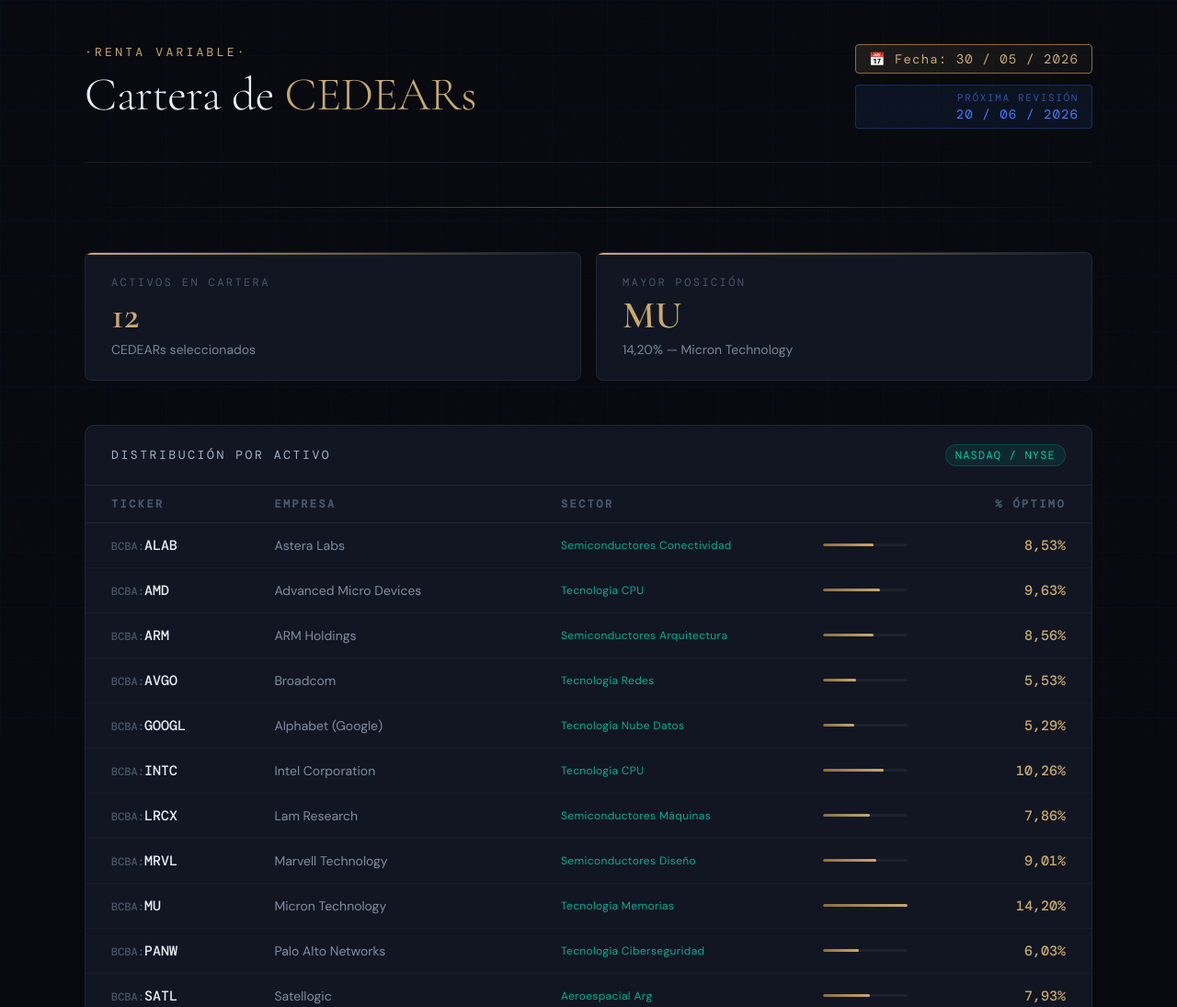
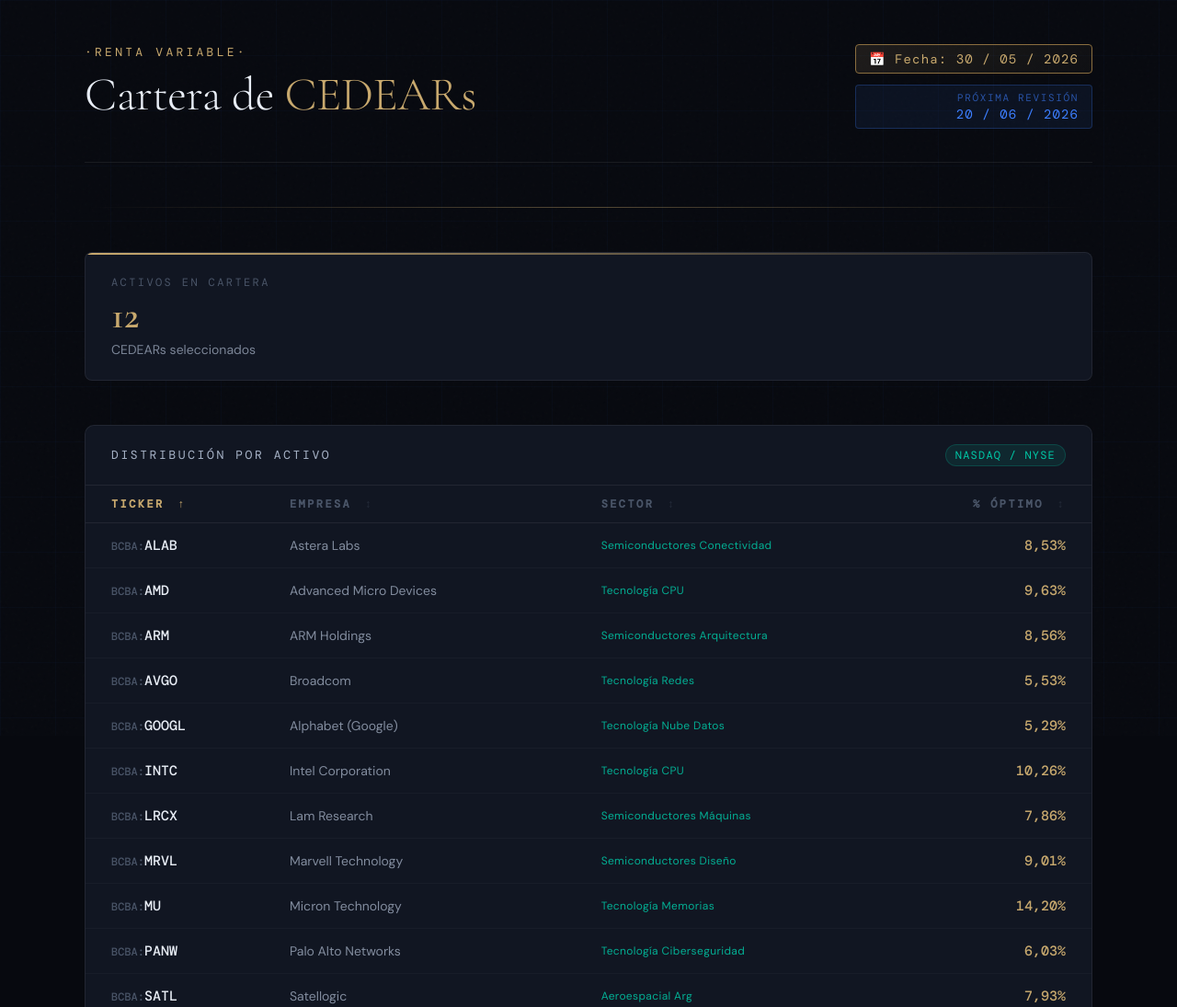
Before and after one commit to raulbrandellero/cedears, a plain HTML site: page index.html in a window 1280 px wide. Shown: the top 1095 px of the page at 92% size. Drawn offline with nearby package versions, Linux system fonts and the light colour scheme; a web font is replaced by a local one.

Commit message:
Add files via upload

```diff
--- a/index.html
+++ b/index.html
@@ -141,7 +141,7 @@
     /* ── Summary KPIs ── */
     .kpi-row {
       display: grid;
-      grid-template-columns: repeat(2, 1fr);
+      grid-template-columns: repeat(1, 1fr);
       gap: 16px;
       margin-bottom: 48px;
       animation: fadeUp 0.8s 0.15s ease both;
@@ -248,6 +248,22 @@
       border-bottom: 1px solid var(--border);
     }
     thead th:last-child { text-align: right; }
+
+    thead th.sortable {
+      cursor: pointer;
+      user-select: none;
+      transition: color 0.2s;
+    }
+    thead th.sortable:hover { color: var(--silver); }
+    thead th.sortable.active { color: var(--gold); }
+    thead th.sortable .sort-icon {
+      display: inline-block;
+      margin-left: 5px;
+      opacity: 0.35;
+      font-style: normal;
+      transition: opacity 0.2s;
+    }
+    thead th.sortable.active .sort-icon { opacity: 1; }
 
     tbody tr {
       border-bottom: 1px solid rgba(255,255,255,0.03);
@@ -512,11 +528,7 @@
       <p class="value">12</p>
       <p class="sub">CEDEARs seleccionados</p>
     </div>
-    <div class="kpi-card">
-      <p class="label">Mayor Posición</p>
-      <p class="value" id="maxTicker">--</p>
-      <p class="sub" id="maxSub">--</p>
-    </div>
+
   </div>
 
   <div class="main-grid">
@@ -529,18 +541,16 @@
       <table id="alloc-table">
         <thead>
           <tr>
-            <th>Ticker</th>
-            <th>Empresa</th>
-            <th>Sector</th>
-            <th></th>
-            <th>% Óptimo</th>
+            <th class="sortable active" id="th-ticker">Ticker <em class="sort-icon">↑</em></th>
+            <th class="sortable" id="th-company">Empresa <em class="sort-icon">↕</em></th>
+            <th class="sortable" id="th-sector">Sector <em class="sort-icon">↕</em></th>
+            <th class="sortable" id="th-pct">% Óptimo <em class="sort-icon">↕</em></th>
           </tr>
         </thead>
         <tbody id="table-body"></tbody>
         <tfoot>
           <tr>
             <td colspan="3" class="total-label">Total Cartera</td>
-            <td></td>
             <td class="total-pct">100,00%</td>
           </tr>
         </tfoot>
@@ -550,7 +560,7 @@
     <div class="chart-panel">
       <div class="panel-header">
         <span class="panel-title">Composición Visual</span>
-        <span class="panel-tag">Activos</span>
+        <span class="panel-tag">Sectores</span>
       </div>
       <div class="chart-inner">
         <div class="chart-canvas-wrap">
@@ -604,45 +614,73 @@
   ];
 
   // ── Cómputo Dinámico de KPIs ──
-  const maxPosition = data.reduce((max, asset) => asset.pct > max.pct ? asset : max, data[0]);
   document.querySelector('.kpi-row .kpi-card:nth-child(1) .value').innerText = data.length;
-  document.querySelector('#maxTicker').innerText = maxPosition.ticker;
-  document.querySelector('#maxSub').innerHTML = `${maxPosition.pct.toFixed(2).replace('.', ',')}% — ${maxPosition.company}`;
 
-  // ── Tabla de distribución con barras proporcionales al mayor peso (máx 14.20% ≈ 100% de la barra) ──
+  // ── Tabla de distribución con orden interactivo ──
   const tbody = document.getElementById('table-body');
-  const maxPct = Math.max(...data.map(d => d.pct)); // 14.20%
+  let sortKey = 'ticker';
+  let sortDir = 1;
 
-  data.forEach((row, i) => {
+  const thDefs = [
+    { id: 'th-ticker',  key: 'ticker' },
+    { id: 'th-company', key: 'company' },
+    { id: 'th-sector',  key: 'sector' },
+    { id: 'th-pct',     key: 'pct' },
+  ];
+
+  function renderTable() {
+    const sorted = [...data].sort((a, b) => {
+      if (sortKey === 'pct') return sortDir * (a.pct - b.pct);
+      return sortDir * a[sortKey].localeCompare(b[sortKey]);
+    });
+    tbody.innerHTML = '';
+    sorted.forEach(row => {
       const tr = document.createElement('tr');
-    // La barra se escala respecto al activo de mayor porcentaje (MU con 14.20%)
-    const barPercentage = (row.pct / maxPct) * 100;
-    // Formateo de números con coma decimal (estilo local)
       const pctFormatted = row.pct.toFixed(2).replace('.', ',');
       tr.innerHTML = `
         <td class="ticker"><span class="prefix">BCBA:</span>${row.ticker}</td>
         <td class="company-cell" style="font-family:var(--font-sans);font-size:14px;color:var(--silver);opacity:0.75">${row.company}</td>
         <td class="sector-cell" style="font-family:var(--font-sans);font-size:12px;color:var(--accent2);opacity:0.85;letter-spacing:0.03em">${row.sector}</td>
-      <td class="bar-cell">
-        <div class="bar-track">
-          <div class="bar-fill" style="width:0%" data-w="${barPercentage}%"></div>
-        </div>
-      </td>
         <td class="pct">${pctFormatted}%</td>
       `;
       tbody.appendChild(tr);
     });
+  }
 
-  // Animación de las barras horizontales
-  requestAnimationFrame(() => {
-    setTimeout(() => {
-      document.querySelectorAll('.bar-fill').forEach(el => {
-        if (el.dataset.w) el.style.width = el.dataset.w;
+  function updateHeaders() {
+    thDefs.forEach(({ id, key }) => {
+      const th = document.getElementById(id);
+      const icon = th.querySelector('.sort-icon');
+      if (key === sortKey) {
+        th.classList.add('active');
+        icon.textContent = sortDir === 1 ? '↑' : '↓';
+      } else {
+        th.classList.remove('active');
+        icon.textContent = '↕';
+      }
     });
-    }, 400);
+  }
+
+  thDefs.forEach(({ id, key }) => {
+    document.getElementById(id).addEventListener('click', () => {
+      if (sortKey === key) { sortDir *= -1; }
+      else { sortKey = key; sortDir = key === 'pct' ? -1 : 1; }
+      updateHeaders();
+      renderTable();
+    });
   });
 
-  // ── Plugin para etiquetas externas (solo en desktop, con líneas de conexión) ──
+  renderTable();
+
+  // ── Agrupar datos por sector ──
+  const sectorMap = {};
+  data.forEach(row => {
+    sectorMap[row.sector] = (sectorMap[row.sector] || 0) + row.pct;
+  });
+  const sectorLabels = Object.keys(sectorMap);
+  const sectorValues = sectorLabels.map(s => parseFloat(sectorMap[s].toFixed(2)));
+
+  // ── Plugin para etiquetas externas por sector ──
   const outerLabelPlugin = {
     id: 'outerLabels',
     afterDraw(chart) {
@@ -656,7 +694,7 @@
       ctx.save();
       ctx.font = "bold 13px 'DM Mono', monospace";
 
-      data.forEach((row, i) => {
+      sectorLabels.forEach((sector, i) => {
         const arc = meta.data[i];
         if (!arc) return;
         const midAngle = arc.startAngle + (arc.endAngle - arc.startAngle) / 2;
@@ -696,29 +734,29 @@
 
         ctx.textAlign = align;
         ctx.textBaseline = 'middle';
-        ctx.font = "bold 13px 'DM Mono', monospace";
+        ctx.font = "bold 10px 'DM Mono', monospace";
         ctx.fillStyle = '#e8edf5';
-        ctx.fillText(row.ticker, textX, y3 - 7);
+        ctx.fillText(sector, textX, y3 - 7);
 
-        ctx.font = "12px 'DM Mono', monospace";
+        ctx.font = "11px 'DM Mono', monospace";
         ctx.fillStyle = palette[i];
-        const pctFormatted = row.pct.toFixed(2).replace('.', ',');
+        const pctFormatted = sectorValues[i].toFixed(2).replace('.', ',');
         ctx.fillText(pctFormatted + '%', textX, y3 + 6);
       });
       ctx.restore();
     }
   };
 
-  // ── Gráfico Donut con datos precisos ──
+  // ── Gráfico Donut por Sector ──
   const chartCtx = document.getElementById('donutChart').getContext('2d');
   const donutChart = new Chart(chartCtx, {
     type: 'doughnut',
     plugins: [outerLabelPlugin],
     data: {
-      labels: data.map(d => d.ticker),
+      labels: sectorLabels,
       datasets: [{
-        data: data.map(d => d.pct),
-        backgroundColor: palette,
+        data: sectorValues,
+        backgroundColor: palette.slice(0, sectorLabels.length),
         borderColor: '#111622',
         borderWidth: 3,
         hoverBorderWidth: 4,
@@ -730,7 +768,7 @@
       responsive: true,
       maintainAspectRatio: false,
       layout: {
-        padding: (context) => context.chart.width < 600 ? 10 : 80
+        padding: (context) => context.chart.width < 600 ? 10 : 140
       },
       plugins: {
         legend: { display: false },
@@ -756,16 +794,16 @@
     }
   });
 
-  // ── Leyenda móvil (responsive) ──
+  // ── Leyenda móvil por sector ──
   const legend = document.getElementById('chart-legend');
-  legend.innerHTML = ''; // limpiar por si acaso
-  data.forEach((row, i) => {
+  legend.innerHTML = '';
+  sectorLabels.forEach((sector, i) => {
     const item = document.createElement('div');
     item.className = 'chart-legend-item';
-    const pctFormatted = row.pct.toFixed(2).replace('.', ',');
+    const pctFormatted = sectorValues[i].toFixed(2).replace('.', ',');
     item.innerHTML = `
       <div class="chart-legend-dot" style="background:${palette[i]}"></div>
-      <span>${row.ticker}</span>
+      <span>${sector}</span>
       <span class="chart-legend-pct">${pctFormatted}%</span>
     `;
     legend.appendChild(item);
```
Lines whose indentation alone changed are shown as unchanged.
